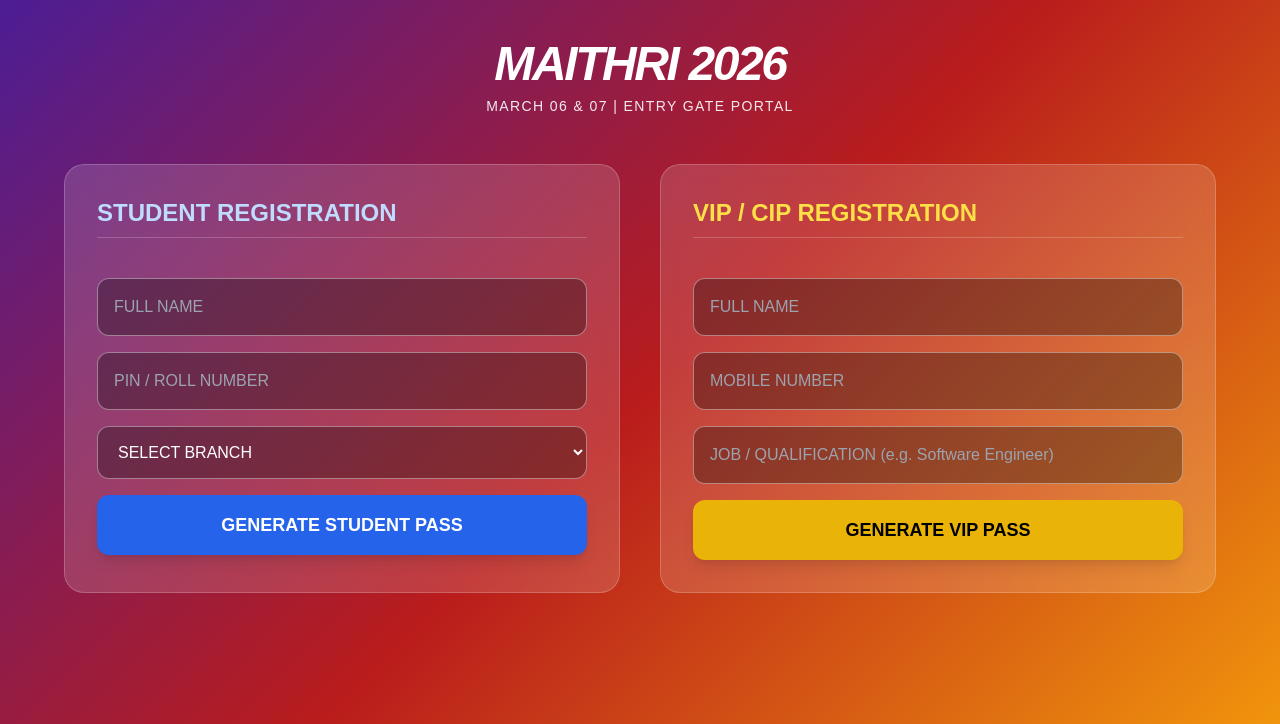
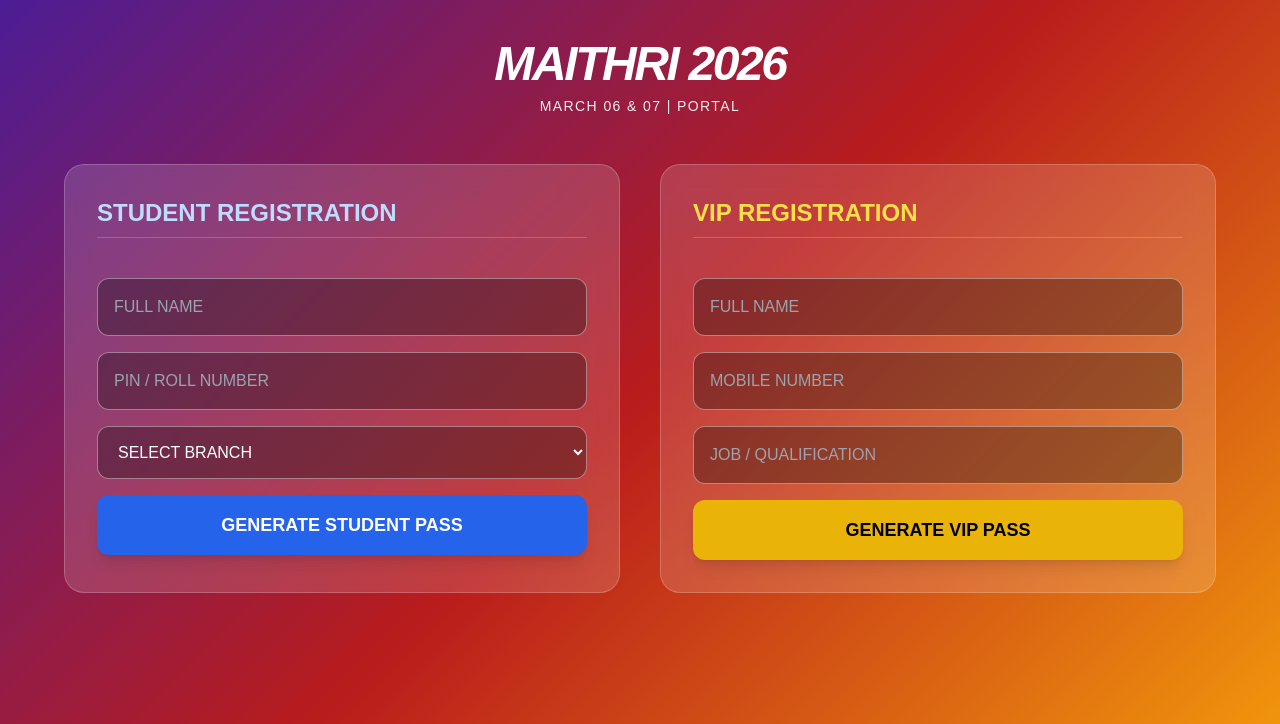
Before and after one commit to cherry8309185861-svg/maithri_fest_2026, a Flask app: page / in a window 1280 px wide. Shown: the top 724 px of the page. Run offline with Flask 3, Linux system fonts and the light colour scheme; some libraries are stand-ins or nearby versions.

Commit message:
Update index.html

```diff
--- a/templates/index.html
+++ b/templates/index.html
@@ -3,7 +3,7 @@
 <head>
     <meta charset="UTF-8">
     <meta name="viewport" content="width=device-width, initial-scale=1.0">
-    <title>Maithri 2026 Portal</title>
+    <title>Maithri 2026</title>
     <script src="https://cdn.tailwindcss.com"></script>
     <style>
         body { background: linear-gradient(135deg, #4c1d95, #b91c1c, #f59e0b); min-height: 100vh; color: white; font-family: sans-serif; }
@@ -14,13 +14,13 @@
 </head>
 <body class="p-4 md:p-10">
     <div class="text-center mb-12">
-        <h1 class="text-5xl font-black tracking-tighter italic">MAITHRI 2026</h1>
-        <p class="uppercase tracking-widest text-sm opacity-90 mt-2">March 06 & 07 | Entry Gate Portal</p>
+        <h1 class="text-5xl font-black italic tracking-tighter">MAITHRI 2026</h1>
+        <p class="uppercase tracking-widest text-sm opacity-90 mt-2">March 06 & 07 | Portal</p>
     </div>
 
     {% if success %}
-    <div class="max-w-md mx-auto glass p-6 mb-10 text-center border-2 border-white animate-bounce">
-        <h2 class="text-xl font-bold">Registration Successful!</h2>
+    <div class="max-w-md mx-auto glass p-6 mb-10 text-center border-2 border-white">
+        <h2 class="text-xl font-bold">Success!</h2>
         <a href="/download_ticket/{{ name }}/{{ val }}/{{ info }}/{{ category }}" class="mt-4 inline-block bg-white text-red-700 px-8 py-3 rounded-full font-black shadow-2xl">Download QR Pass</a>
     </div>
     {% endif %}
@@ -41,12 +41,12 @@
         </div>
 
         <div class="glass p-8">
-            <h2 class="text-2xl font-bold mb-6 text-yellow-300 border-b border-white/20 pb-2">VIP / CIP REGISTRATION</h2>
+            <h2 class="text-2xl font-bold mb-6 text-yellow-300 border-b border-white/20 pb-2">VIP REGISTRATION</h2>
             <form action="/register" method="POST" class="space-y-4">
                 <input type="hidden" name="category" value="vip">
                 <input type="text" name="name" required placeholder="FULL NAME" class="w-full p-4 rounded-xl outline-none">
                 <input type="text" name="mobile" required placeholder="MOBILE NUMBER" class="w-full p-4 rounded-xl outline-none">
-                <input type="text" name="job_info" required placeholder="JOB / QUALIFICATION (e.g. Software Engineer)" class="w-full p-4 rounded-xl outline-none">
+                <input type="text" name="job_info" required placeholder="JOB / QUALIFICATION" class="w-full p-4 rounded-xl outline-none">
                 <button class="w-full bg-yellow-500 text-black hover:bg-yellow-400 py-4 rounded-xl font-black text-lg shadow-lg">GENERATE VIP PASS</button>
             </form>
         </div>
```
